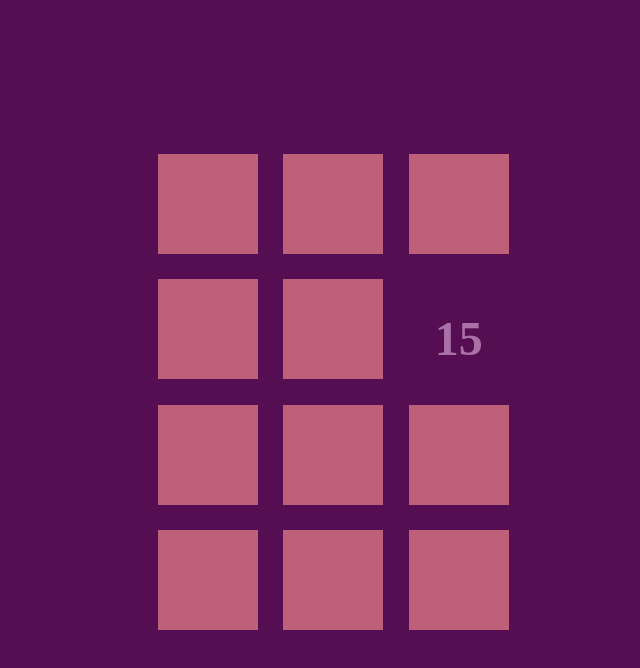
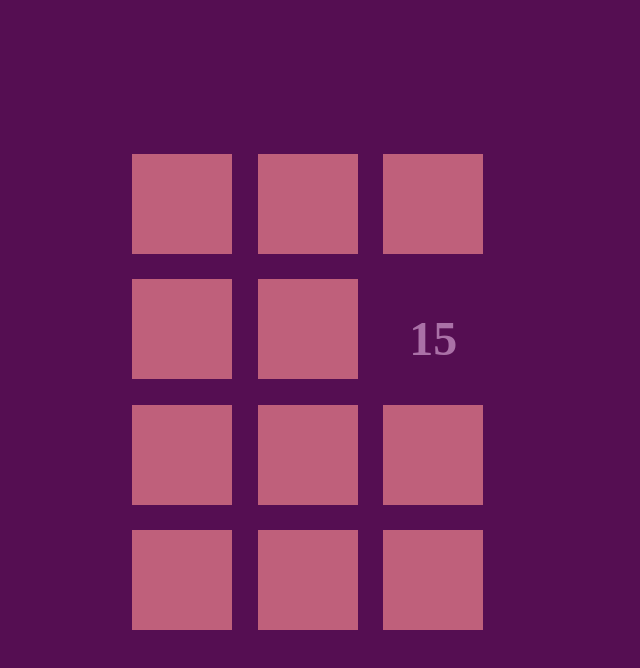
Before and after one commit to dfirebaugh/clock-face, a React (Create React App) app: page / in a window 1280 px wide. Shown: the top 668 px of the page, without its empty margins (308-948 px from the left). Built offline with nearby package versions, Linux system fonts and the light colour scheme.

Commit message:
passing hour and minutes as spread props

```diff
--- a/src/App.css
+++ b/src/App.css
@@ -8,7 +8,7 @@ body{
     padding-top:15vh;
 }
 .box {
-    margin-left:2vw;
+    margin-right:2vw;
     margin-top:2vw;
     background:#BF607B;
     width: 100px;
--- a/src/App.js
+++ b/src/App.js
@@ -22,11 +22,9 @@ class App extends Component {
         };
     }
     render() {
-        const { hour, minutes } = this.state ? this.getTime() : { hour: false, minutes: false };
-
         return (
             <div className="App container" >
-                <ElevenBoxes hour={hour} minutes={minutes} />
+                {this.state && <ElevenBoxes {...this.getTime()} />}
             </div>
         );
     }
--- a/src/Components/ElevenBoxes.jsx
+++ b/src/Components/ElevenBoxes.jsx
@@ -3,7 +3,8 @@ import Box from './Box';
 
 const ElevenBoxes = props => {
     const { hour, minutes } = props
-    return (<div className="flexBox" >
+    return (
+        <div className="flexBox" >
             {
                 [...Array(12)].map((x, i) => (
                     <Box
```
Lines whose indentation alone changed are shown as unchanged.
